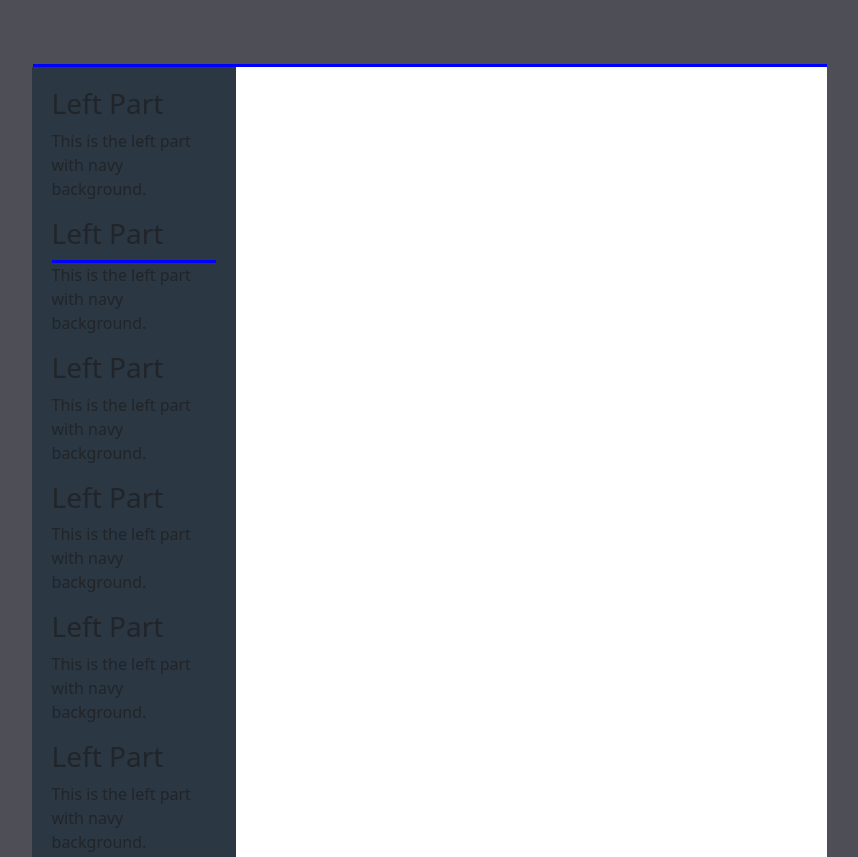
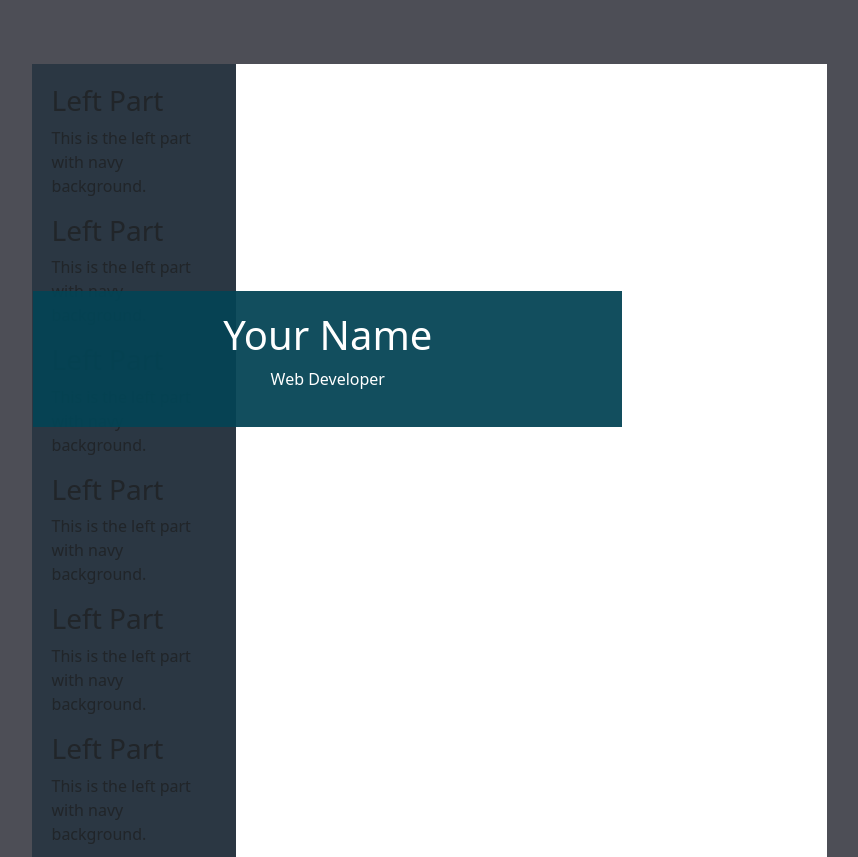
Before and after one commit to sohag16030/FrontendZeroToHero, a plain HTML site: page CV_Template/index.html in a window 1280 px wide. Shown: the top 857 px of the page, without its empty margins (210-1068 px from the left). Drawn offline with nearby package versions, Linux system fonts and the light colour scheme.

Commit message:
cv desing

```diff
--- a/CV_Template/css/style.css
+++ b/CV_Template/css/style.css
@@ -4,23 +4,40 @@ body {
 
 /* Container to center the CV on the page */
 .cv-container {
-    max-width: 21cm; /* A4 size width */
-    margin-top: 5%; /* Center the container horizontally */
+    max-width: 21cm;
+    /* A4 size width */
+    margin-top: 5%;
+    /* Center the container horizontally */
     padding: 0;
-    background-color: #fff; /* Background color for the second part */
+    background-color: #fff;
+    /* Background color for the second part */
 }
 
 /* First part (col-lg-3) */
 .navy-bg {
-    background-color:#2B3743;
+    background-color: #2B3743;
     padding: 20px;
     margin-left: 0.650rem;
 }
-.card .card-body{
+
+.card .card-body {
     background-color: rgb(51, 106, 177);
 }
+
 .horizontal-border {
     margin-top: 10px;
-    height: 3px; /* Set the desired height for the border */
-    background-color: blue; /* Set the border color */
+    height: 3px;
+    /* Set the desired height for the border */
+    background-color: blue;
+    /* Set the border color */
 }
+
+.header {
+    background-color: #044354f0;
+    color: #fff;
+    padding: 20px;
+    text-align: center;
+    margin-top: -850px;
+    flex: 0 0 auto;
+    width: 100%;
+}
--- a/CV_Template/index.html
+++ b/CV_Template/index.html
@@ -17,7 +17,6 @@
 <body>
  <!-- section-1 top-banner -->
  <div class="container-fluid cv-container">
-    <div class="horizontal-border"></div>
      <!-- Row for the two parts (col-lg-3 and col-lg-9) -->
     <div class="row">
         <!-- First part (col-lg-3) with navy background -->
@@ -25,7 +24,6 @@
             <h3>Left Part</h3>
             <p>This is the left part with navy background.</p>
             <h3>Left Part</h3>
-            <div class="horizontal-border"></div>
             <p>This is the left part with navy background.</p>
             <h3>Left Part</h3>
             <p>This is the left part with navy background.</p>
@@ -43,6 +41,10 @@
 
         <!-- Second part (col-lg-9) with white background -->
         <div class="col-lg-9 white-bg">
+            <header class="header">
+                <h1>Your Name</h1>
+                <p>Web Developer</p>
+            </header>
         </div>
 
         </div>
```
